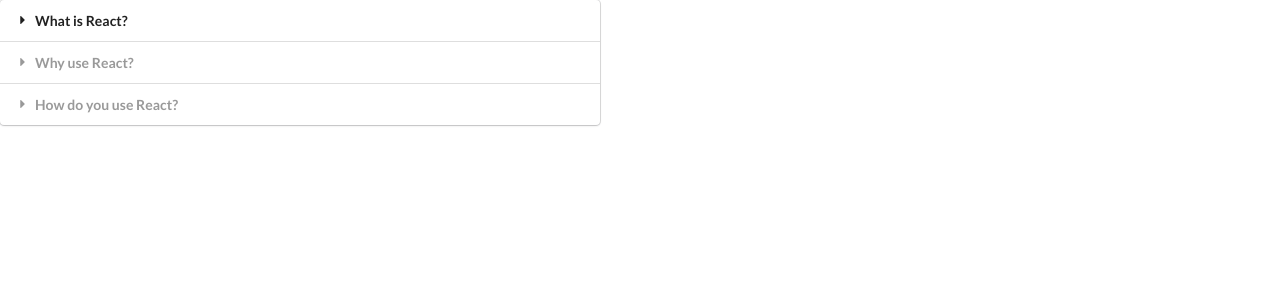
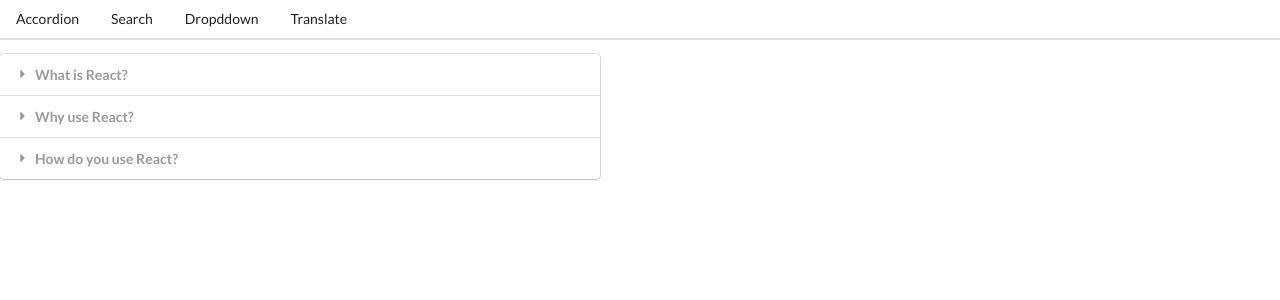
Before and after one commit to viictorh/Studies-React-Redux, a React (Create React App) app in the folder widgets/: page / in a window 1280 px wide. Shown: the top 300 px of the page. Built offline with nearby package versions, Linux system fonts and the light colour scheme.

Commit message:
Implementando roteamento de paginas sem react-router - 2

```diff
--- a/widgets/src/App.js
+++ b/widgets/src/App.js
@@ -1,6 +1,8 @@
 import React, { useState } from "react";
 import Accordion from "./components/Accordion";
 import Dropdown from "./components/Dropdown";
+import Header from "./components/Header";
+import Route from "./components/Route";
 import Search from "./components/Search";
 import Translate from "./components/Translate";
 
@@ -34,45 +36,29 @@
   },
 ];
 
-const showAccordion = () => {
-  if (window.location.pathname === "/") {
-    return <Accordion items={items} />;
-  }
-};
-
-const showList = () => {
-  if (window.location.pathname === "/list") {
-    return <Search />;
-  }
-};
-
-const showDropdown = () => {
-  if (window.location.pathname === "/dropdown") {
-    return <Dropdown />;
-  }
-};
-
-const showTranslate = () => {
-  if (window.location.pathname === "/translate") {
-    return <Translate />;
-  }
-};
-
 const App = () => {
   const [selectedColor, setSelectedColor] = useState(options[0]);
 
   return (
     <div>
-      {showAccordion()}
-      {showList()}
-      {showDropdown()}
-      {showTranslate()}
-      {/* <Dropdown
-      label="Select a color"
-        selected={selectedColor}
-        onSelectedChange={setSelectedColor}
-        options={options}
-      /> */}
+      <Header />
+      <Route path="/">
+        <Accordion items={items} />
+      </Route>
+      <Route path="/list">
+        <Search />
+      </Route>
+      <Route path="/dropdown">
+        <Dropdown
+          label="Select a color"
+          selected={selectedColor}
+          onSelectedChange={setSelectedColor}
+          options={options}
+        />
+      </Route>
+      <Route path="/translate">
+        <Translate />
+      </Route>
     </div>
   );
 };
--- /dev/null
+++ b/widgets/src/components/Header.js
@@ -0,0 +1,22 @@
+import React from "react";
+
+const Header = () => {
+  return (
+    <div className="ui secondary pointing menu">
+      <a href="/" className="item">
+        Accordion
+      </a>
+      <a href="/list" className="item">
+        Search
+      </a>
+      <a href="/dropdown" className="item">
+        Dropddown
+      </a>
+      <a href="/translate" className="item">
+        Translate
+      </a>
+    </div>
+  );
+};
+
+export default Header;
--- /dev/null
+++ b/widgets/src/components/Route.js
@@ -0,0 +1,5 @@
+const Route = ({ path, children }) => {
+  return window.location.pathname === path ? children : null;
+};
+
+export default Route;
```
